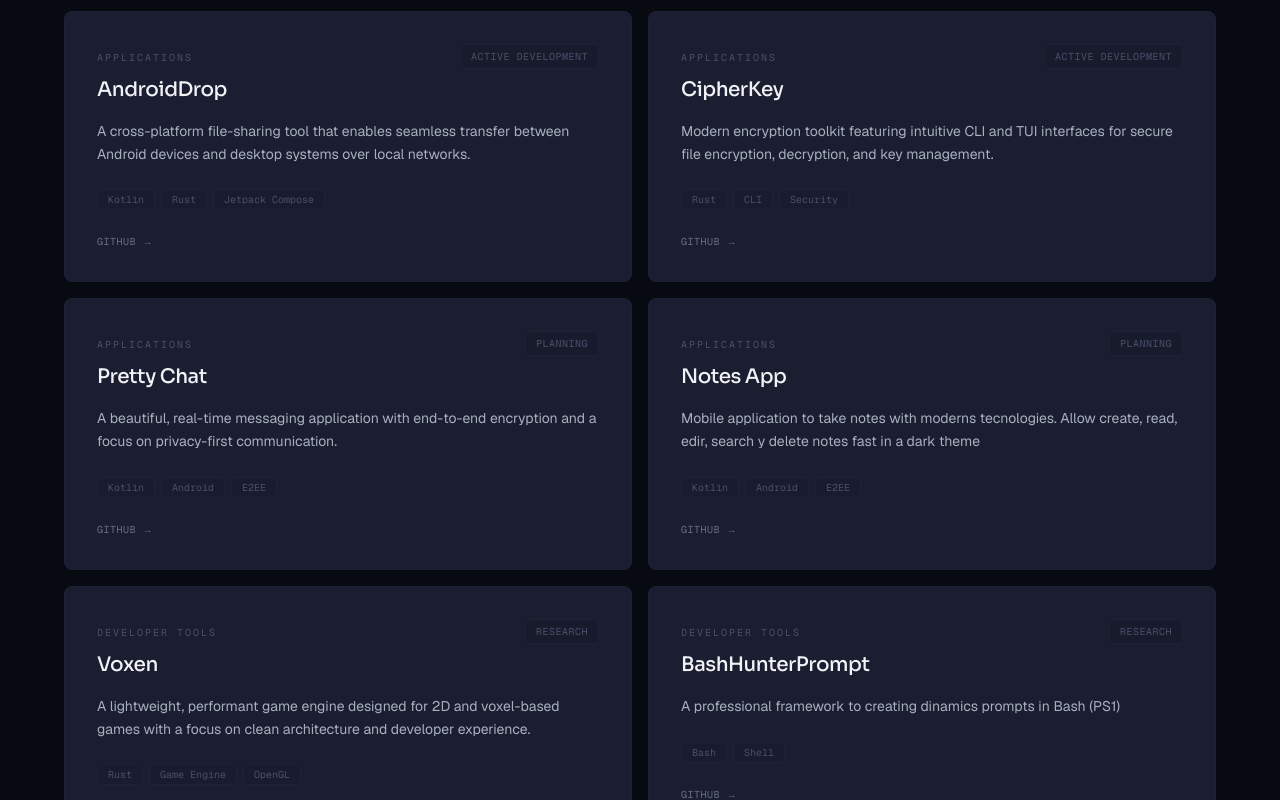
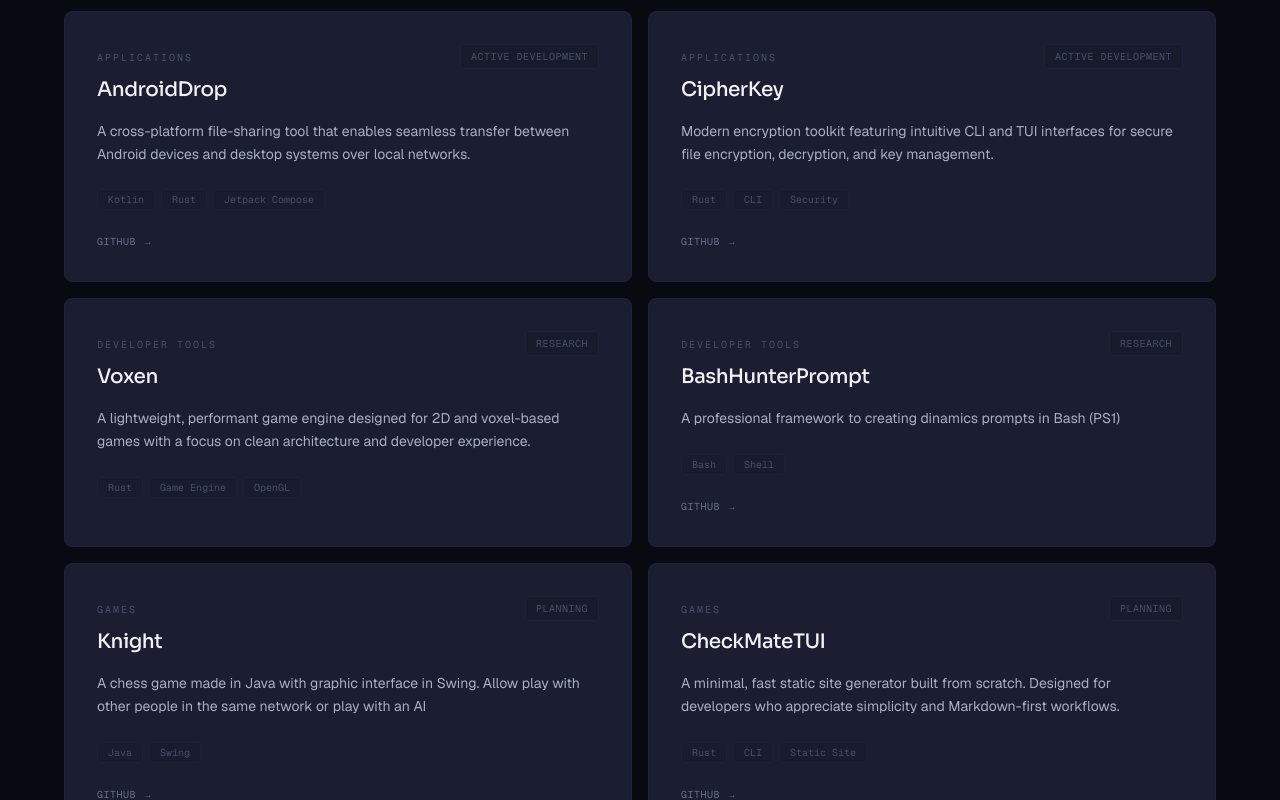
Before and after one commit to Low-Noise-Organization/lownoise.dev, a Next.js app: page / in a window 1280 px wide. Shown: the part 3536-4336 px from the top of the page. Built offline with nearby package versions, Linux system fonts and the light colour scheme.

Commit message:
feature: Show only two projects

```diff
--- a/src/components/Projects.tsx
+++ b/src/components/Projects.tsx
@@ -23,6 +23,13 @@
         : projects.filter((p) => p.category === activeCategory),
     [activeCategory],
   );
+
+  const teaserProjects = useMemo(() => {
+    const cats = [...new Set(projects.map((p) => p.category))];
+    return cats.flatMap((cat) =>
+      projects.filter((p) => p.category === cat).slice(0, 2),
+    );
+  }, []);
 
   const handleOpen = useCallback(() => setShowBrowser(true), []);
   const handleClose = useCallback(() => {
@@ -63,7 +70,7 @@
           </Reveal>
 
           <div className="mt-16 grid gap-4 sm:grid-cols-2">
-            {projects.map((project, index) => (
+            {teaserProjects.map((project, index) => (
               <ProjectCard
                 key={project.name}
                 project={project}
```
